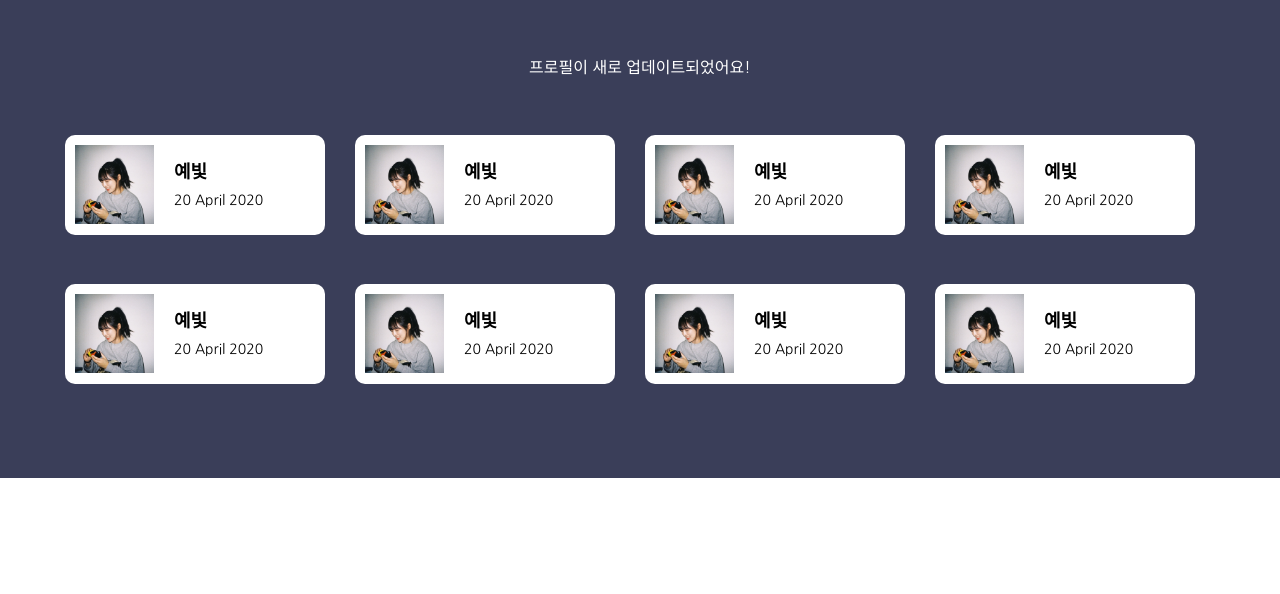
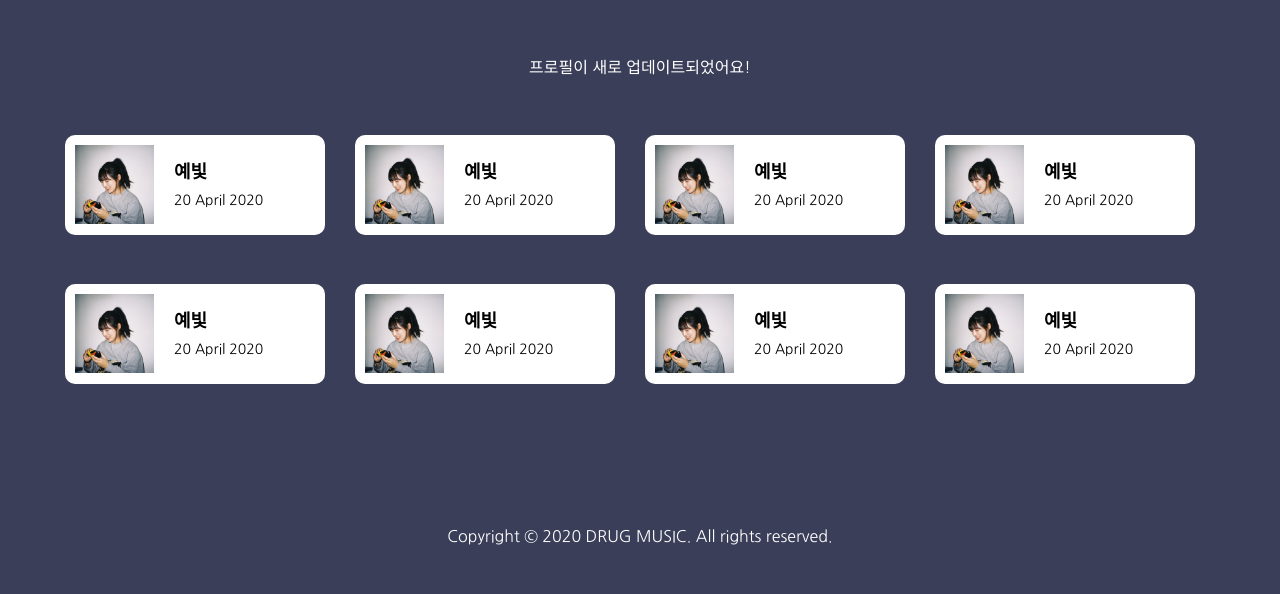
Before and after one commit to 8th-caulion/drugMusic, a Django app: page / in a window 1280 px wide. Shown: the part 774-1368 px from the top of the page. Before the commit the page ends 1252 px from the top, so only its background shows below. Run offline with Django 3.2, Linux system fonts and the light colour scheme.

Commit message:
footer 추가

```diff
--- a/drugMusicProject/drugMusicProject/templates/base.html
+++ b/drugMusicProject/drugMusicProject/templates/base.html
@@ -27,6 +27,9 @@
     </header>
     {% block contents %}
     {% endblock %}
+    <footer>
+        Copyright © 2020 DRUG MUSIC. All rights reserved.
+    </footer>
 </body>
 
 </html>
--- a/drugMusicProject/static/css/base.css
+++ b/drugMusicProject/static/css/base.css
@@ -1,5 +1,12 @@
 body {
     font-family: 'Nanum Gothic', sans-serif;
+}
+
+footer {
+    background-color: #3A3E59;
+    padding: 50px 0;
+    color: white;
+    text-align: center;
 }
 
 #logo {
```
